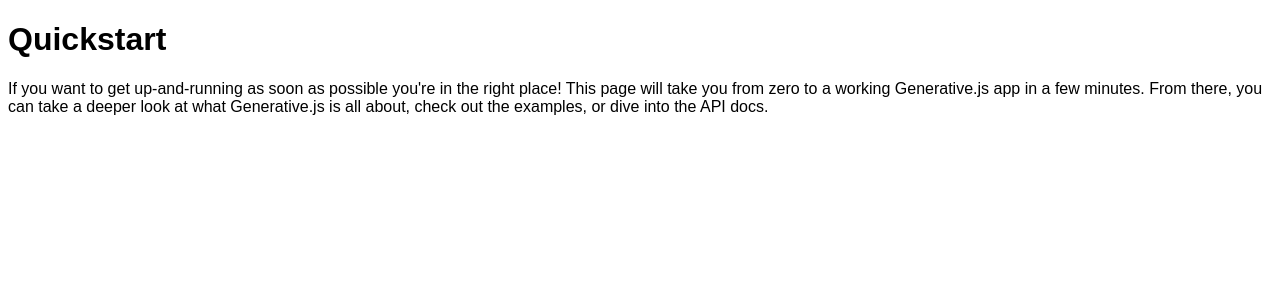
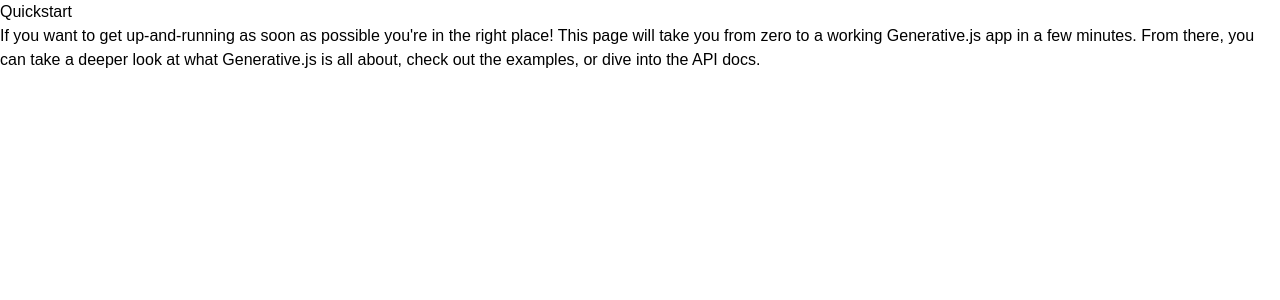
Before and after one commit to codewithcheese/Generative.js, a Next.js app in the folder sites/generativejs.dev/: page / in a window 1280 px wide. Shown: the top 300 px of the page. Built offline with nearby package versions, Linux system fonts and the light colour scheme.

Commit message:
Add docs examples layout

```diff
--- /dev/null
+++ b/sites/generativejs.dev/components/ExamplesLayout.tsx
@@ -0,0 +1,35 @@
+import {
+  SandpackProvider,
+  SandpackLayout,
+  SandpackCodeEditor,
+  SandpackPreview,
+} from "@codesandbox/sandpack-react";
+import { useTheme } from "nextra-theme-docs";
+
+export function ExamplesLayout() {
+  const { resolvedTheme } = useTheme();
+  const isDark = resolvedTheme === "dark";
+
+  return (
+    <div className="flex h-full">
+      <div className="w-[24ch]">
+        <div className="flex-col m-2 space-y-2">
+          <div className="flex border border-gray-100 dark:border-gray-800 p-4 hover:bg-gray-50 hover:dark:bg-gray-900">
+            <h1>Chat MVP</h1>
+          </div>
+          <div className="flex border border-gray-200 p-4 hover:bg-gray-100 ">
+            <h1>Infinite Autocomplete</h1>
+          </div>
+        </div>
+      </div>
+      <div className="flex-1 mt-2">
+        <SandpackProvider theme={isDark ? "dark" : "light"} template="react-ts">
+          <SandpackLayout className="h-full">
+            <SandpackCodeEditor />
+            <SandpackPreview />
+          </SandpackLayout>
+        </SandpackProvider>
+      </div>
+    </div>
+  );
+}
--- a/sites/generativejs.dev/main.css
+++ b/sites/generativejs.dev/main.css
@@ -1,3 +1,15 @@
+@tailwind base;
+@tailwind components;
+@tailwind utilities;
+
 body {
     font-family: 'Inter Variable', sans-serif;
 }
+
+.sp-wrapper {
+    height: 100% !important
+}
+
+.sp-stack {
+    height: 100% !important
+}
--- a/sites/generativejs.dev/package.json
+++ b/sites/generativejs.dev/package.json
@@ -12,16 +12,19 @@
   "dependencies": {
     "@codesandbox/sandpack-react": "^2.13.7",
     "@fontsource-variable/inter": "^5.0.16",
+    "multiline-ts": "^3.1.0",
     "next": "^13.0.6",
     "next-mdx-remote": "^4.4.1",
     "nextra": "latest",
     "nextra-theme-docs": "latest",
-    "multiline-ts": "^3.1.0",
     "react": "^18.2.0",
     "react-dom": "^18.2.0"
   },
   "devDependencies": {
     "@types/node": "20.12.6",
+    "autoprefixer": "^10.4.19",
+    "postcss": "^8.4.38",
+    "tailwindcss": "^3.4.3",
     "typescript": "^5.4.4"
   }
 }
--- a/sites/generativejs.dev/pages/_app.js
+++ b/sites/generativejs.dev/pages/_app.js
@@ -1,5 +1,7 @@
 import "@fontsource-variable/inter";
 import "../main.css";
+
+console.log("loading _zpp");
 
 // This default export is required in a new `pages/_app.js` file.
 export default function MyApp({ Component, pageProps }) {
--- /dev/null
+++ b/sites/generativejs.dev/pages/examples.mdx
@@ -0,0 +1,3 @@
+import {ExamplesLayout} from "../components/ExamplesLayout";
+
+<ExamplesLayout />
--- /dev/null
+++ b/sites/generativejs.dev/postcss.config.js
@@ -0,0 +1,6 @@
+module.exports = {
+  plugins: {
+    tailwindcss: {},
+    autoprefixer: {},
+  },
+}
--- /dev/null
+++ b/sites/generativejs.dev/tailwind.config.js
@@ -0,0 +1,16 @@
+/** @type {import('tailwindcss').Config} */
+module.exports = {
+  content: [
+    "./app/**/*.{js,ts,jsx,tsx,mdx}",
+    "./pages/**/*.{js,ts,jsx,tsx,mdx}",
+    "./components/**/*.{js,ts,jsx,tsx,mdx}",
+
+    // Or if using `src` directory:
+    "./src/**/*.{js,ts,jsx,tsx,mdx}",
+  ],
+  theme: {
+    extend: {},
+  },
+  plugins: [],
+  darkMode: "class",
+};
```
Also changed, not shown: sites/generativejs.dev/pages/_meta.json (+7 -1 lines), 1 other file (tests, documents, lock files or other folders).
